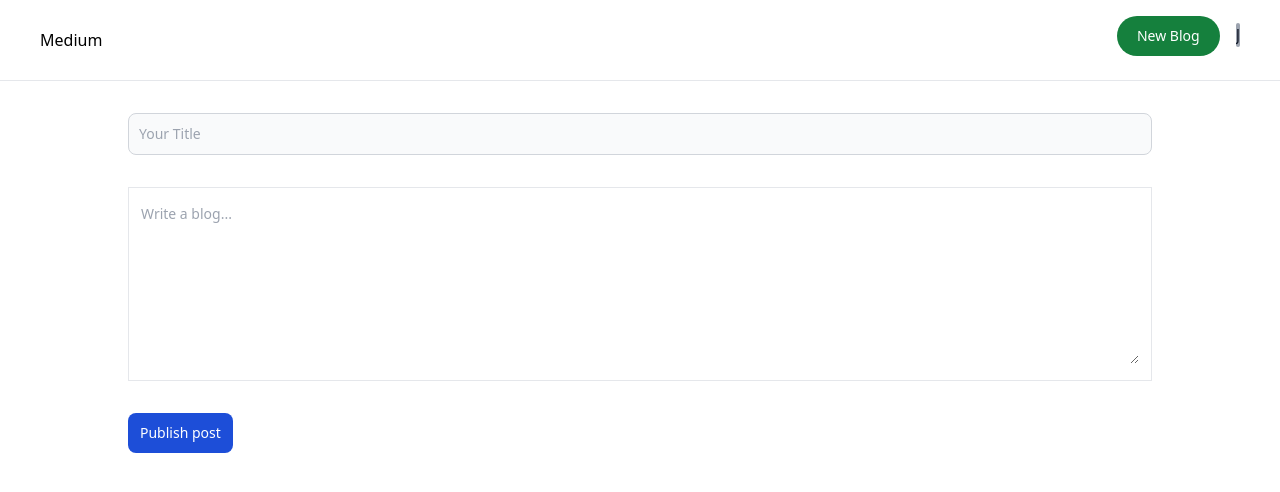
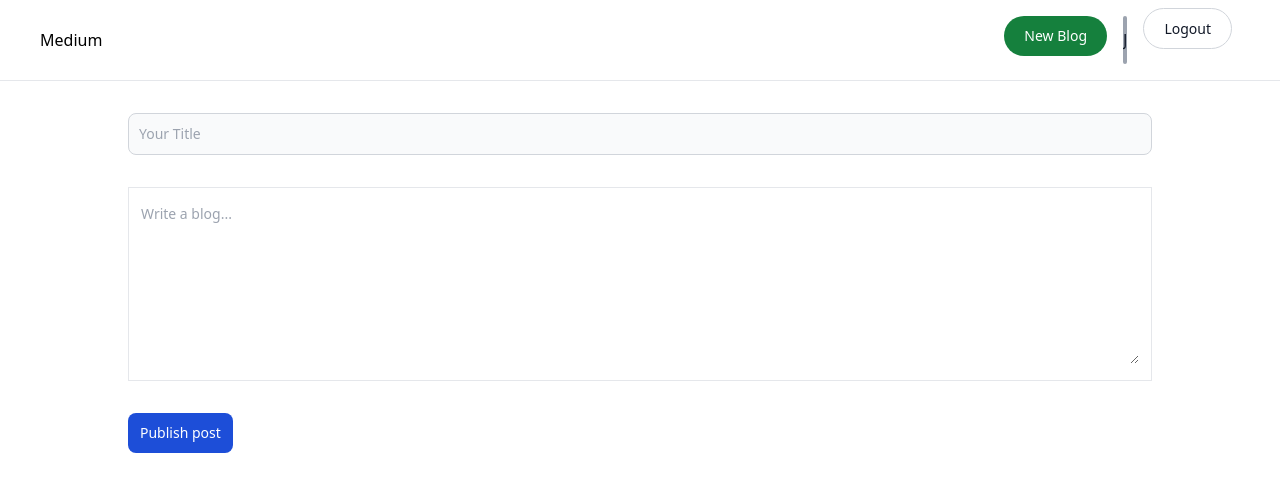
Before and after one commit to syedahmedullah14/blogging-app-like-medium, a React (Vite) app in the folder frontend/: page /publish in a window 1280 px wide. Shown: the top 492 px of the page. Built offline with nearby package versions, Linux system fonts and the light colour scheme.

Commit message:
Implementing logout hook

```diff
--- a/frontend/src/App.tsx
+++ b/frontend/src/App.tsx
@@ -14,7 +14,7 @@ function App() {
           <Route path="/signup" element={<Signup />} />
           <Route path="/signin" element={<Signin />} />
           <Route path="/blog/:id" element={<Blog />} />
-          <Route path="/blogs" element={<Blogs />} />
+          <Route path="/" element={<Blogs />} />
           <Route path="/publish" element={<Publish />} />
         </Routes>
       </BrowserRouter>
--- a/frontend/src/components/Appbar.tsx
+++ b/frontend/src/components/Appbar.tsx
@@ -1,17 +1,18 @@
 import { Link } from "react-router-dom";
 import { Avatar } from "./BlogCard";
+import { Logout } from "./Logout";
 
 export const Appbar = () => {
   return (
     <div className="border-b flex justify-between px-10 py-4">
       <Link
-        to={"/blogs"}
+        to={"/"}
         className="flex flex-col justify-center cursor-pointer"
       >
         Medium
       </Link>
 
-      <div>
+      <div className="flex">
         <Link to={"/publish"}>
           <button
             type="button"
@@ -20,9 +21,10 @@ export const Appbar = () => {
             New Blog
           </button>
         </Link>
+        <Avatar size={10} name="Jaser" />
+        <Logout />
+      </div>
 
-        <Avatar size={10} name="Jaser" />
-      </div>
     </div>
   );
 };
--- a/frontend/src/components/Logout.tsx
+++ b/frontend/src/components/Logout.tsx
@@ -1,7 +1,14 @@
-const Logout = () => {
+import { Link } from "react-router-dom"
+
+export const Logout = () => {
   return (
-    <div>Logout</div>
+    <div>
+        <Link to={"/"}
+            type="button"
+            className="ml-4 text-gray-900 bg-white border border-gray-300 focus:outline-none hover:bg-gray-100 focus:ring-4 focus:ring-gray-100 font-medium rounded-full text-sm px-5 py-2.5 me-2 mb-2"
+          >
+            Logout
+          </Link>
+    </div>
   )
 }
-
-export default Logout
--- a/frontend/src/hooks/index.ts
+++ b/frontend/src/hooks/index.ts
@@ -9,6 +9,11 @@ export  interface Blog{
     "author": {
         "name": string
     }
+}
+
+export const useLogout = () =>{
+    const [logout, setLogout] = useState(false);
+
 }
 
 export const useBlog = ({ id }: { id: string }) =>{
```
